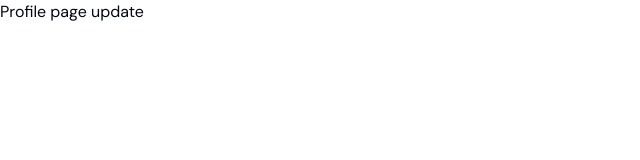
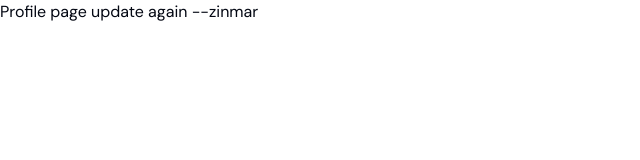
Before and after one commit to Schuffle20/next-team-practice, a Next.js app: page /dashboard/profile in a window 1280 px wide. Shown: the top 160 px of the page, without its empty margins (0-640 px from the left). Built offline with nearby package versions, Linux system fonts and the light colour scheme.

Commit message:
fix : upade zin

```diff
--- a/app/dashboard/profile/change-password/page.tsx
+++ b/app/dashboard/profile/change-password/page.tsx
@@ -1,3 +1,3 @@
 export default function ChangePasswordPage() {
-  return <div>Change Password page update</div>;
+  return <div>Change Password page update --zin </div>;
 }
--- a/app/dashboard/profile/edit-profile/page.tsx
+++ b/app/dashboard/profile/edit-profile/page.tsx
@@ -1,3 +1,3 @@
 export default function EditProfilePage() {
-  return <div> Edit Profile page update</div>;
+  return <div> Edit Profile page update --zinmar</div>;
 }
--- a/app/dashboard/profile/page.tsx
+++ b/app/dashboard/profile/page.tsx
@@ -1,3 +1,3 @@
 export default function ProfilePage() {
-  return <div> Profile page update</div>;
+  return <div> Profile page update again --zinmar</div>;
 }
```
